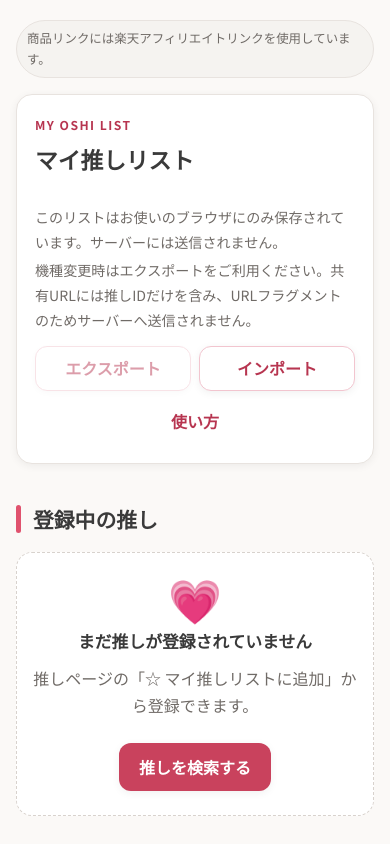
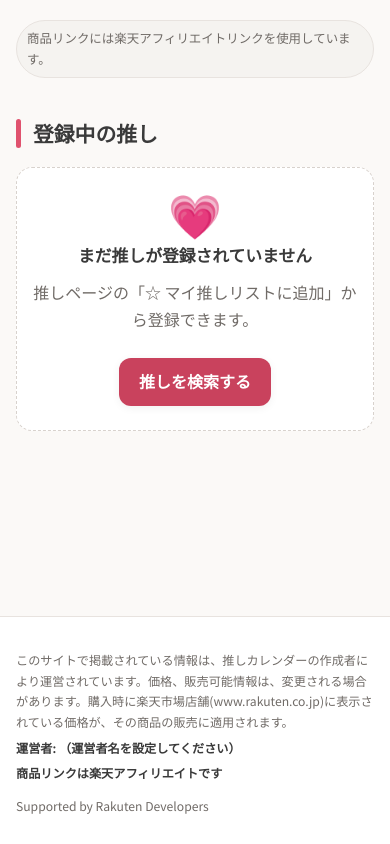
Before and after one commit to wan-9973/oshi-calendar, a FastAPI app: page /my in a window 390 px wide. Shown: the part 61-905 px from the top of the page. After the commit the page ends 875 px from the top, so only its background shows below. Run offline with FastAPI, Linux system fonts and the light colour scheme; some web fonts are replaced.

Commit message:
refactor: マイ推しリストの移行操作を削除

```diff
--- a/src/web/static/app.js
+++ b/src/web/static/app.js
@@ -494,7 +494,7 @@
     });
   }
 
-  /* --- マイページ: localStorageだけで統合カレンダー・移行・並べ替え --- */
+  /* --- マイページ: localStorageだけで統合カレンダー・並べ替え --- */
   var myList = document.getElementById("my-list");
   if (myList) {
     var myCalendar = document.getElementById("my-calendar");
@@ -510,63 +510,6 @@
       myList.innerHTML = '<div class="empty-state"><span class="empty-illustration" aria-hidden="true">💗</span>' +
         '<h2>まだ推しが登録されていません</h2><p>推しページの「☆ マイ推しリストに追加」から登録できます。</p>' +
         '<a class="primary-link" href="/">推しを検索する</a></div>';
-    };
-
-    var copyText = function (value) {
-      if (navigator.clipboard && navigator.clipboard.writeText) return navigator.clipboard.writeText(value);
-      var area = document.createElement("textarea");
-      area.value = value;
-      area.style.position = "fixed";
-      area.style.opacity = "0";
-      document.body.appendChild(area);
-      area.select();
-      document.execCommand("copy");
-      area.remove();
-      return Promise.resolve();
-    };
-
-    var importIds = function (value) {
-      try {
-        var parsedUrl = new URL(value, location.href);
-        var raw = new URLSearchParams(parsedUrl.hash.replace(/^#/, "")).get("import");
-        if (!raw && /^\d+(,\d+)*$/.test(value.trim())) raw = value.trim();
-        var seen = {};
-        return (raw || "").split(",").map(Number).filter(function (id) {
-          if (!Number.isInteger(id) || id <= 0 || seen[id]) return false;
-          seen[id] = true;
-          return true;
-        }).slice(0, 50);
-      } catch (error) {
-        return [];
-      }
-    };
-
-    var runImport = function (ids) {
-      if (!ids.length) {
-        showToast("インポートできる推しIDが見つかりませんでした");
-        return Promise.resolve(false);
-      }
-      if (!window.confirm(ids.length + "件の推しを現在のリストへ追加しますか？\n既存の推しは削除されません。")) {
-        return Promise.resolve(false);
-      }
-      return Promise.all(ids.map(function (id) {
-        return fetchOshiSummary({ id: id, name: "推し #" + id }).catch(function () { return null; });
-      })).then(function (summaries) {
-        var list = loadList();
-        var existing = {};
-        list.forEach(function (oshi) { existing[oshi.id] = true; });
-        var added = 0;
-        summaries.filter(Boolean).forEach(function (summary) {
-          if (!existing[summary.id] && list.length < 50) {
-            list.push({ id: summary.id, name: summary.name });
-            existing[summary.id] = true;
-            added++;
-          }
-        });
-        saveList(list);
-        showToast(added ? added + "件をマイ推しリストへ追加しました" : "追加済みの推しです");
-        return true;
-      });
     };
 
     var chooseMonthIndex = function (months) {
@@ -744,8 +687,6 @@
 
     var renderMyPage = function () {
       myCurrentList = loadList();
-      var exportButton = document.getElementById("export-list");
-      exportButton.disabled = !myCurrentList.length;
       if (!myCurrentList.length) {
         myCalendar.hidden = true;
         emptyMyList();
@@ -775,38 +716,7 @@
     document.getElementById("my-calendar-next").addEventListener("click", function () {
       if (myMonthIndex < myMonths.length - 1) { myMonthIndex++; loadMyCalendarMonth(); }
     });
-    document.getElementById("export-list").addEventListener("click", function () {
-      var list = loadList();
-      if (!list.length) return;
-      var shareUrl = location.origin + "/my#import=" + encodeURIComponent(list.map(function (oshi) { return oshi.id; }).join(","));
-      var output = document.getElementById("export-url-output");
-      output.value = shareUrl;
-      document.getElementById("export-url-label").hidden = false;
-      copyText(shareUrl).then(function () { showToast("エクスポートURLをコピーしました"); })
-        .catch(function () {
-          output.focus();
-          output.select();
-          showToast("表示されたURLをコピーしてください");
-        });
-    });
-    document.getElementById("import-list").addEventListener("click", function () {
-      var value = window.prompt("エクスポートURLを貼り付けてください");
-      if (!value) return;
-      runImport(importIds(value)).then(function (changed) { if (changed) renderMyPage(); });
-    });
-    document.getElementById("import-help").addEventListener("click", function (event) {
-      var help = document.getElementById("import-help-text");
-      help.hidden = !help.hidden;
-      event.currentTarget.setAttribute("aria-expanded", help.hidden ? "false" : "true");
-    });
-
-    var hashIds = importIds(location.href);
-    if (location.hash.indexOf("#import=") === 0) {
-      history.replaceState(null, "", location.pathname + location.search);
-      runImport(hashIds).then(function () { renderMyPage(); });
-    } else {
-      renderMyPage();
-    }
+    renderMyPage();
   }
 
   /* --- 共通: ページ遷移、トップへ戻る --- */
--- a/src/web/static/style.css
+++ b/src/web/static/style.css
@@ -348,8 +348,7 @@ main {
 .price.unavailable { color: var(--muted); font-size: 0.74rem; font-weight: 500; }
 .fetched { margin: 0; color: var(--muted); font-size: 0.68rem; line-height: 1.45; }
 
-.oshi-hero,
-.page-heading-card {
+.oshi-hero {
   display: flex;
   align-items: center;
   justify-content: space-between;
@@ -361,7 +360,7 @@ main {
   border-radius: var(--card-radius);
   box-shadow: var(--shadow);
 }
-.oshi-hero h1, .page-heading-card h1 { margin: 0; font-size: clamp(1.55rem, 3.5vw, 2.25rem); }
+.oshi-hero h1 { margin: 0; font-size: clamp(1.55rem, 3.5vw, 2.25rem); }
 .favorite-button { flex: 0 0 auto; min-width: 220px; }
 .favorite-button.is-active { color: var(--accent-strong); background: var(--accent-soft); box-shadow: none; }
 .favorite-button.is-active:hover { color: var(--accent-strong); background: #F9DFE5; }
@@ -531,33 +530,6 @@ main {
 .secondary-button:disabled { cursor: wait; opacity: 0.68; }
 .load-more-count { color: var(--muted); font-size: 0.82rem; font-weight: 500; }
 
-.page-heading-card { align-items: flex-start; }
-.page-heading-card .note { max-width: 520px; margin: 4px 0 0; }
-.my-privacy { max-width: 560px; }
-.transfer-actions { display: flex; align-items: center; margin-top: 14px; gap: 8px; flex-wrap: wrap; }
-.transfer-actions .secondary-button { min-height: 44px; padding: 8px 14px; }
-.text-button {
-  min-height: 44px;
-  padding: 8px 10px;
-  color: var(--accent-strong);
-  background: transparent;
-  border: 0;
-  border-radius: var(--control-radius);
-  font-weight: 700;
-  cursor: pointer;
-}
-.text-button:hover { background: var(--accent-soft); }
-.import-help { padding: 8px 12px; background: var(--surface-soft); border-radius: var(--control-radius); }
-.export-url-label { display: grid; margin-top: 12px; color: var(--muted); font-size: 0.76rem; font-weight: 700; gap: 5px; }
-.export-url-label input {
-  width: 100%;
-  min-height: 44px;
-  padding: 8px 10px;
-  color: var(--ink);
-  background: var(--surface);
-  border: 1px solid var(--line);
-  border-radius: var(--control-radius);
-}
 .my-calendar { margin-top: 0; }
 .my-calendar-toolbar { position: relative; top: auto; }
 .my-list { display: grid; gap: 24px; }
@@ -778,9 +750,8 @@ main {
   .price { margin-bottom: 7px; font-size: 0.92rem; }
   .price.unavailable { font-size: 0.74rem; line-height: 1.55; }
   .fetched { font-size: 0.69rem; line-height: 1.55; }
-  .oshi-hero, .page-heading-card { align-items: stretch; margin-bottom: 24px; padding: 20px 18px; flex-direction: column; }
-  .oshi-hero h1, .page-heading-card h1 { font-size: 1.42rem; }
-  .page-heading-card .note { font-size: 0.88rem; line-height: 1.75; }
+  .oshi-hero { align-items: stretch; margin-bottom: 24px; padding: 20px 18px; flex-direction: column; }
+  .oshi-hero h1 { font-size: 1.42rem; }
   .favorite-button { width: 100%; min-width: 0; }
   .calendar-notice { font-size: 0.86rem; line-height: 1.7; }
   .calendar-toolbar { margin-right: -16px; margin-left: -16px; padding: 10px 16px 12px; border-right: 0; border-left: 0; border-radius: 0; }
@@ -804,8 +775,6 @@ main {
   .oshi-order-actions { width: 100%; }
   .remove-button { margin-left: auto; }
   .my-summary-grid { grid-template-columns: minmax(0, 1fr); }
-  .transfer-actions { display: grid; grid-template-columns: 1fr 1fr; }
-  .transfer-actions .text-button { grid-column: 1 / -1; }
   .my-calendar .month-button span { display: inline; }
   .summary li { padding: 10px; }
   .site-footer { padding: 28px 16px; }
--- a/src/web/templates/my.html
+++ b/src/web/templates/my.html
@@ -1,23 +1,6 @@
 {% extends "base.html" %}
 {% block title %}マイ推しリスト - {{ site_name }}{% endblock %}
 {% block content %}
-<section class="page-heading-card">
-  <div><p class="eyebrow">MY OSHI LIST</p><h1>マイ推しリスト</h1></div>
-  <div class="my-privacy">
-    <p class="note">このリストはお使いのブラウザにのみ保存されています。サーバーには送信されません。</p>
-    <p class="note">機種変更時はエクスポートをご利用ください。共有URLには推しIDだけを含み、URLフラグメントのためサーバーへ送信されません。</p>
-    <div class="transfer-actions">
-      <button id="export-list" class="secondary-button" type="button">エクスポート</button>
-      <button id="import-list" class="secondary-button" type="button">インポート</button>
-      <button id="import-help" class="text-button" type="button" aria-expanded="false" aria-controls="import-help-text">使い方</button>
-    </div>
-    <label id="export-url-label" class="export-url-label" hidden>エクスポートURL
-      <input id="export-url-output" type="text" readonly>
-    </label>
-    <p id="import-help-text" class="note import-help" hidden>別端末でエクスポートURLを開くと、確認後に現在のリストへ追加されます。既存の推しは削除されません。</p>
-  </div>
-</section>
-
 <section id="my-calendar" class="content-section my-calendar" hidden aria-busy="true">
   <h2 class="section-title">みんなの供給をひとつに</h2>
   <div class="calendar-toolbar my-calendar-toolbar">
```
Also changed, not shown: tests/test_web_serverless.py (+4 -7 lines).
